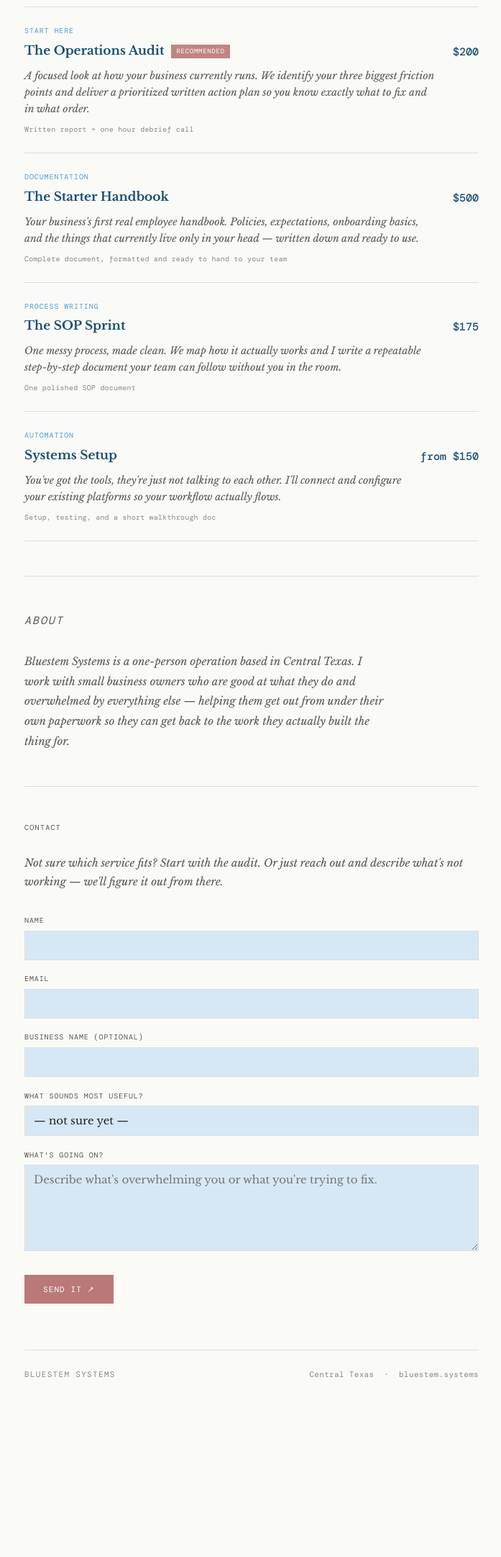
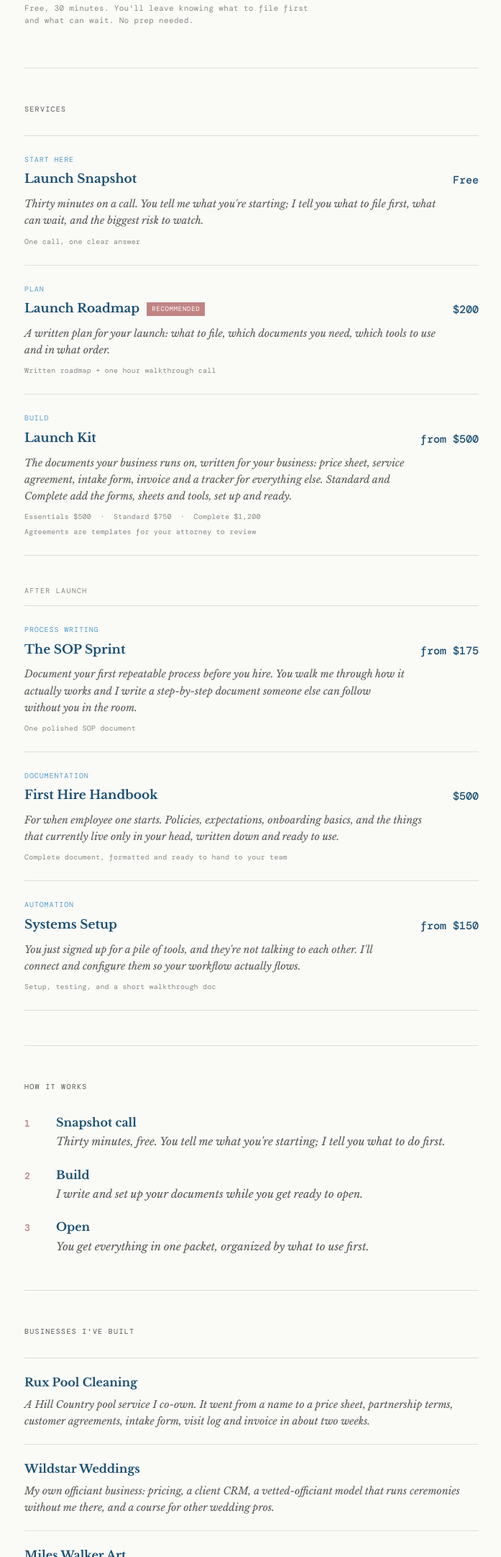
Before and after one commit to bluestemsystems/bluestem-systems, a plain HTML site: page index.html in a window 1280 px wide. Shown: the part 637-2800 px from the top of the page at 72% size, without its empty margins (290-987 px from the left). Before the commit the page ends 2595 px from the top, so only its background shows below. Drawn offline with nearby package versions, Linux system fonts and the light colour scheme; a web font is replaced by a local one.

Commit message:
Add files via upload

```diff
--- a/index.html
+++ b/index.html
@@ -3,8 +3,8 @@
 <head>
   <meta charset="UTF-8">
   <meta name="viewport" content="width=device-width, initial-scale=1.0">
-  <title>Bluestem Systems — Operations & Documentation for Small Businesses</title>
-  <meta name="description" content="Bluestem Systems builds the systems and writes the documents small businesses need but never have time to create.">
+  <title>Bluestem | Launch Your Small Business, Documented</title>
+  <meta name="description" content="I build the documents and systems new small businesses need to open: pricing, agreements, intake forms, invoicing, a launch checklist. New Braunfels, TX.">
   <link rel="preconnect" href="https://fonts.googleapis.com">
   <link href="https://fonts.googleapis.com/css2?family=Libre+Baskerville:ital,wght@0,400;0,700;1,400&family=DM+Mono:ital,wght@0,400;0,500;1,400&display=swap" rel="stylesheet">
   <style>
@@ -28,7 +28,7 @@
     body { font-family: var(--serif); background: var(--cream); color: var(--text-dark); line-height: 1.7; min-height: 100vh; }
     .wrap { max-width: 680px; margin: 0 auto; padding: 0 1.5rem; }
 
-    /* NAV — always one line */
+    /* NAV, always one line */
     nav { padding: 1.25rem 0; border-bottom: 0.5px solid var(--border); margin-bottom: 2.5rem; display: flex; justify-content: space-between; align-items: center; gap: 1rem; flex-wrap: nowrap; }
     .wordmark { font-family: var(--mono); font-size: 13px; font-weight: 500; letter-spacing: 0.14em; text-transform: uppercase; color: var(--blue-primary); text-decoration: none; white-space: nowrap; }
     .nav-links { list-style: none; display: flex; gap: 1.25rem; flex-shrink: 0; }
@@ -39,7 +39,10 @@
     .hero { margin-bottom: 3.5rem; padding: 2rem 0 0; }
     .eyebrow { font-family: var(--mono); font-size: 10px; letter-spacing: 0.12em; text-transform: uppercase; color: var(--text-light); margin-bottom: 1.1rem; }
     h1 { font-family: var(--serif); font-size: clamp(24px, 5vw, 32px); font-weight: 700; line-height: 1.25; margin-bottom: 1.25rem; max-width: 560px; color: var(--blue-primary); }
-    .subhead { font-size: 16px; font-style: italic; color: var(--text-mid); line-height: 1.75; max-width: 480px; margin-bottom: 2rem; }
+    .subhead { font-size: 16px; font-style: italic; color: var(--text-mid); line-height: 1.75; max-width: 480px; margin-bottom: 1.25rem; }
+    .hero-body { font-size: 15px; color: var(--text-dark); line-height: 1.8; max-width: 520px; margin-bottom: 1rem; }
+    .hero-body:last-of-type { margin-bottom: 2rem; }
+    .cta-note { font-family: var(--mono); font-size: 11px; letter-spacing: 0.03em; color: var(--text-light); margin-top: 0.9rem; max-width: 420px; line-height: 1.6; }
 
     /* BUTTON */
     .cta-btn { display: inline-block; font-family: var(--mono); font-size: 11px; letter-spacing: 0.1em; text-transform: uppercase; color: var(--white); background: var(--russet); border: none; padding: 13px 26px; text-decoration: none; transition: opacity 0.15s; cursor: pointer; }
@@ -48,22 +51,38 @@
 
     .rule { border: none; border-top: 0.5px solid var(--border); margin: 3rem 0; }
     .section-label { font-family: var(--mono); font-size: 10px; letter-spacing: 0.13em; text-transform: uppercase; color: var(--text-mid); margin-bottom: 1.75rem; }
+    .group-label { font-family: var(--mono); font-size: 10px; letter-spacing: 0.13em; text-transform: uppercase; color: var(--text-light); margin: 2.5rem 0 0.75rem; }
 
     /* SERVICES */
     .service { display: grid; grid-template-columns: 1fr auto; gap: 1.25rem; align-items: start; padding: 1.5rem 0; border-bottom: 0.5px solid var(--border); }
-    .service:first-of-type { border-top: 0.5px solid var(--border); }
+    .service-group .service:first-of-type { border-top: 0.5px solid var(--border); }
     .service-tag { font-family: var(--mono); font-size: 10px; letter-spacing: 0.09em; text-transform: uppercase; color: var(--blue-mid); margin-bottom: 0.35rem; opacity: 0.8; }
     .service-name { font-size: 17px; font-weight: 700; margin-bottom: 0.5rem; color: var(--blue-primary); display: flex; align-items: center; gap: 10px; flex-wrap: wrap; }
     .badge { font-family: var(--mono); font-size: 9px; letter-spacing: 0.08em; text-transform: uppercase; background: var(--russet); padding: 2px 7px; color: var(--white); font-weight: 400; white-space: nowrap; opacity: 0.9; }
     .service-desc { font-size: 14px; font-style: italic; color: var(--text-mid); line-height: 1.65; margin-bottom: 0.5rem; }
     .service-includes { font-family: var(--mono); font-size: 10px; color: var(--text-light); letter-spacing: 0.02em; }
+    .service-includes + .service-includes { margin-top: 0.25rem; }
     .service-price { font-family: var(--mono); font-size: 15px; font-weight: 500; color: var(--blue-primary); white-space: nowrap; padding-top: 1.6rem; }
+
+    /* HOW IT WORKS */
+    .steps { list-style: none; counter-reset: step; display: flex; flex-direction: column; gap: 1.25rem; }
+    .steps li { counter-increment: step; display: grid; grid-template-columns: 2rem 1fr; gap: 0.75rem; align-items: baseline; }
+    .steps li::before { content: counter(step); font-family: var(--mono); font-size: 13px; font-weight: 500; color: var(--russet); }
+    .step-name { font-weight: 700; color: var(--blue-primary); }
+    .step-desc { font-size: 15px; font-style: italic; color: var(--text-mid); }
+
+    /* PROOF */
+    .proof-item { padding: 1.25rem 0; border-bottom: 0.5px solid var(--border); }
+    .proof-item:first-of-type { border-top: 0.5px solid var(--border); }
+    .proof-name { font-size: 16px; font-weight: 700; color: var(--blue-primary); margin-bottom: 0.35rem; }
+    .proof-desc { font-size: 14px; font-style: italic; color: var(--text-mid); line-height: 1.65; }
 
     /* ABOUT */
     .about p { font-size: 15px; font-style: italic; color: var(--text-mid); line-height: 1.85; max-width: 500px; }
 
     /* CONTACT */
     .contact-intro { font-size: 15px; font-style: italic; color: var(--text-mid); margin-bottom: 2rem; line-height: 1.75; }
+    .contact-intro a { color: var(--blue-mid); }
     .form-row { margin-bottom: 1.1rem; }
     label { display: block; font-family: var(--mono); font-size: 10px; letter-spacing: 0.09em; text-transform: uppercase; color: var(--text-mid); margin-bottom: 0.35rem; }
     input, textarea, select { width: 100%; font-family: var(--serif); font-size: 15px; color: var(--text-dark); background: var(--blue-light); border: 0.5px solid var(--border); padding: 10px 12px; outline: none; transition: border-color 0.15s, background 0.15s; appearance: none; border-radius: 0; }
@@ -104,61 +123,125 @@
       <li><a href="#contact">Contact</a></li>
     </ul>
   </nav>
+
   <section class="hero">
-    <p class="eyebrow">Operations. Documented. Simplified.</p>
-    <h1><span class="grass-mark"></span>Builds the systems and writes the documents small businesses need but never have time to create.</h1>
-    <p class="subhead">Bluestem Systems helps small business owners simplify how they operate, so the work that matters stops getting buried.</p>
-    <a href="#contact" class="cta-btn">Get in touch ↗</a>
+    <p class="eyebrow">Launched. Documented. Simplified.</p>
+    <h1><span class="grass-mark"></span>You bring the skill. I build the business around it.</h1>
+    <p class="subhead">The last business I launched needed about 30 documents. Thirteen of them had to exist before the first customer.</p>
+    <p class="hero-body">Most owners find those out one at a time, usually when a customer asks. You guess at pricing, shake hands instead of signing, and keep customer details in a notes app.</p>
+    <p class="hero-body">I hand you the other version: a price sheet you can defend, an agreement every customer signs, an intake form that builds your customer list, and a tracker showing what's filed and what's next. Built once, used on every job.</p>
+    <a href="https://calendar.app.google/LVep9i5S7BUQXkRG9" class="cta-btn" target="_blank" rel="noopener">Book my Launch Snapshot ↗</a>
+    <p class="cta-note">Free, 30 minutes. You'll leave knowing what to file first and what can wait. No prep needed.</p>
   </section>
+
   <hr class="rule">
+
   <section id="services">
     <p class="section-label">Services</p>
+    <div class="service-group">
       <div class="service">
         <div>
           <p class="service-tag">Start here</p>
-        <p class="service-name">The Operations Audit <span class="badge">recommended</span></p>
-        <p class="service-desc">A focused look at how your business currently runs. We identify your three biggest friction points and deliver a prioritized written action plan so you know exactly what to fix and in what order.</p>
-        <p class="service-includes">Written report + one hour debrief call</p>
+          <p class="service-name">Launch Snapshot</p>
+          <p class="service-desc">Thirty minutes on a call. You tell me what you're starting; I tell you what to file first, what can wait, and the biggest risk to watch.</p>
+          <p class="service-includes">One call, one clear answer</p>
+        </div>
+        <div class="service-price">Free</div>
+      </div>
+      <div class="service">
+        <div>
+          <p class="service-tag">Plan</p>
+          <p class="service-name">Launch Roadmap <span class="badge">recommended</span></p>
+          <p class="service-desc">A written plan for your launch: what to file, which documents you need, which tools to use and in what order.</p>
+          <p class="service-includes">Written roadmap + one hour walkthrough call</p>
         </div>
         <div class="service-price">$200</div>
       </div>
       <div class="service">
         <div>
+          <p class="service-tag">Build</p>
+          <p class="service-name">Launch Kit</p>
+          <p class="service-desc">The documents your business runs on, written for your business: price sheet, service agreement, intake form, invoice and a tracker for everything else. Standard and Complete add the forms, sheets and tools, set up and ready.</p>
+          <p class="service-includes">Essentials $500 &nbsp;·&nbsp; Standard $750 &nbsp;·&nbsp; Complete $1,200</p>
+          <p class="service-includes">Agreements are templates for your attorney to review</p>
+        </div>
+        <div class="service-price">from $500</div>
+      </div>
+    </div>
+
+    <p class="group-label">After launch</p>
+    <div class="service-group">
+      <div class="service">
+        <div>
+          <p class="service-tag">Process writing</p>
+          <p class="service-name">The SOP Sprint</p>
+          <p class="service-desc">Document your first repeatable process before you hire. You walk me through how it actually works and I write a step-by-step document someone else can follow without you in the room.</p>
+          <p class="service-includes">One polished SOP document</p>
+        </div>
+        <div class="service-price">from $175</div>
+      </div>
+      <div class="service">
+        <div>
           <p class="service-tag">Documentation</p>
-        <p class="service-name">The Starter Handbook</p>
-        <p class="service-desc">Your business's first real employee handbook. Policies, expectations, onboarding basics, and the things that currently live only in your head — written down and ready to use.</p>
+          <p class="service-name">First Hire Handbook</p>
+          <p class="service-desc">For when employee one starts. Policies, expectations, onboarding basics, and the things that currently live only in your head, written down and ready to use.</p>
           <p class="service-includes">Complete document, formatted and ready to hand to your team</p>
         </div>
         <div class="service-price">$500</div>
       </div>
       <div class="service">
         <div>
-        <p class="service-tag">Process writing</p>
-        <p class="service-name">The SOP Sprint</p>
-        <p class="service-desc">One messy process, made clean. We map how it actually works and I write a repeatable step-by-step document your team can follow without you in the room.</p>
-        <p class="service-includes">One polished SOP document</p>
-      </div>
-      <div class="service-price">$175</div>
-    </div>
-    <div class="service">
-      <div>
           <p class="service-tag">Automation</p>
           <p class="service-name">Systems Setup</p>
-        <p class="service-desc">You've got the tools, they're just not talking to each other. I'll connect and configure your existing platforms so your workflow actually flows.</p>
+          <p class="service-desc">You just signed up for a pile of tools, and they're not talking to each other. I'll connect and configure them so your workflow actually flows.</p>
           <p class="service-includes">Setup, testing, and a short walkthrough doc</p>
         </div>
         <div class="service-price">from $150</div>
       </div>
+    </div>
   </section>
+
   <hr class="rule">
+
+  <section id="how">
+    <p class="section-label">How it works</p>
+    <ol class="steps">
+      <li><div><p class="step-name">Snapshot call</p><p class="step-desc">Thirty minutes, free. You tell me what you're starting; I tell you what to do first.</p></div></li>
+      <li><div><p class="step-name">Build</p><p class="step-desc">I write and set up your documents while you get ready to open.</p></div></li>
+      <li><div><p class="step-name">Open</p><p class="step-desc">You get everything in one packet, organized by what to use first.</p></div></li>
+    </ol>
+  </section>
+
+  <hr class="rule">
+
+  <section id="work">
+    <p class="section-label">Businesses I've built</p>
+    <div class="proof-item">
+      <p class="proof-name">Rux Pool Cleaning</p>
+      <p class="proof-desc">A Hill Country pool service I co-own. It went from a name to a price sheet, partnership terms, customer agreements, intake form, visit log and invoice in about two weeks.</p>
+    </div>
+    <div class="proof-item">
+      <p class="proof-name">Wildstar Weddings</p>
+      <p class="proof-desc">My own officiant business: pricing, a client CRM, a vetted-officiant model that runs ceremonies without me there, and a course for other wedding pros.</p>
+    </div>
+    <div class="proof-item">
+      <p class="proof-name">Miles Walker Art</p>
+      <p class="proof-desc">An artist's website and shop at miles2walk.com, with services, catalog and merch in one place.</p>
+    </div>
+  </section>
+
+  <hr class="rule">
+
   <section id="about" class="about">
     <p class="section-label">About</p>
-    <p>Bluestem Systems is a one-person operation based in Central Texas. I work with small business owners who are good at what they do and overwhelmed by everything else — helping them get out from under their own paperwork so they can get back to the work they actually built the thing for.</p>
+    <p>Bluestem is Wren Willett, based in New Braunfels. I spent years building operations and people processes at a tech company, hold a QuickBooks certification, and have run my own service business for years. Now I build the backend for people starting theirs.</p>
   </section>
+
   <hr class="rule">
+
   <section id="contact">
     <p class="section-label">Contact</p>
-    <p class="contact-intro">Not sure which service fits? Start with the audit. Or just reach out and describe what's not working — we'll figure it out from there.</p>
+    <p class="contact-intro">Not sure which service fits? <a href="https://calendar.app.google/LVep9i5S7BUQXkRG9" target="_blank" rel="noopener">Book a free Launch Snapshot</a>, or tell me what you're starting below and I'll get back to you.</p>
     <form id="contact-form" action="https://formspree.io/f/xvzdezeg" method="POST">
       <div class="form-row">
         <label for="name">Name</label>
@@ -169,29 +252,31 @@
         <input type="email" id="email" name="email" required autocomplete="email">
       </div>
       <div class="form-row">
-        <label for="business">Business name (optional)</label>
+        <label for="business">Business name (optional, or what you're calling it)</label>
         <input type="text" id="business" name="business">
       </div>
       <div class="form-row">
         <label for="service">What sounds most useful?</label>
         <select id="service" name="service">
-          <option value="">— not sure yet —</option>
-          <option value="audit">The Operations Audit ($200)</option>
-          <option value="handbook">The Starter Handbook ($500)</option>
-          <option value="sop">The SOP Sprint ($175)</option>
-          <option value="systems">Systems Setup (from $250)</option>
+          <option value="">Not sure yet</option>
+          <option value="snapshot">Launch Snapshot (free)</option>
+          <option value="roadmap">Launch Roadmap ($200)</option>
+          <option value="kit">Launch Kit (from $500)</option>
+          <option value="sop">The SOP Sprint (from $175)</option>
+          <option value="handbook">First Hire Handbook ($500)</option>
+          <option value="systems">Systems Setup (from $150)</option>
           <option value="other">Something else</option>
         </select>
       </div>
       <div class="form-row">
-        <label for="message">What's going on?</label>
-        <textarea id="message" name="message" placeholder="Describe what's overwhelming you or what you're trying to fix."></textarea>
+        <label for="message">What are you starting?</label>
+        <textarea id="message" name="message" placeholder="Tell me about the business and where you are with it."></textarea>
       </div>
       <div class="form-submit">
         <button type="submit" id="submit-btn" class="cta-btn">Send it ↗</button>
       </div>
-      <p class="form-success" id="form-success">Got it — I'll be in touch soon.</p>
-      <p class="form-error" id="form-error">Something went wrong. Try emailing directly at contact@bluestem.systems.</p>
+      <p class="form-success" id="form-success">Got it. I'll be in touch soon.</p>
+      <p class="form-error" id="form-error">Something went wrong. Email me directly at contactbluestem@gmail.com.</p>
     </form>
     <script>
       const form = document.getElementById('contact-form');
@@ -223,9 +308,10 @@
       });
     </script>
   </section>
+
   <footer>
-    <span class="footer-word">Bluestem Systems</span>
-    <span class="footer-loc">Central Texas &nbsp;·&nbsp; bluestem.systems</span>
+    <span class="footer-word">Launched. Documented. Simplified.</span>
+    <span class="footer-loc">New Braunfels, TX &nbsp;·&nbsp; bluestem.systems</span>
   </footer>
 </div>
 </body>
```
Lines whose indentation alone changed are shown as unchanged.
